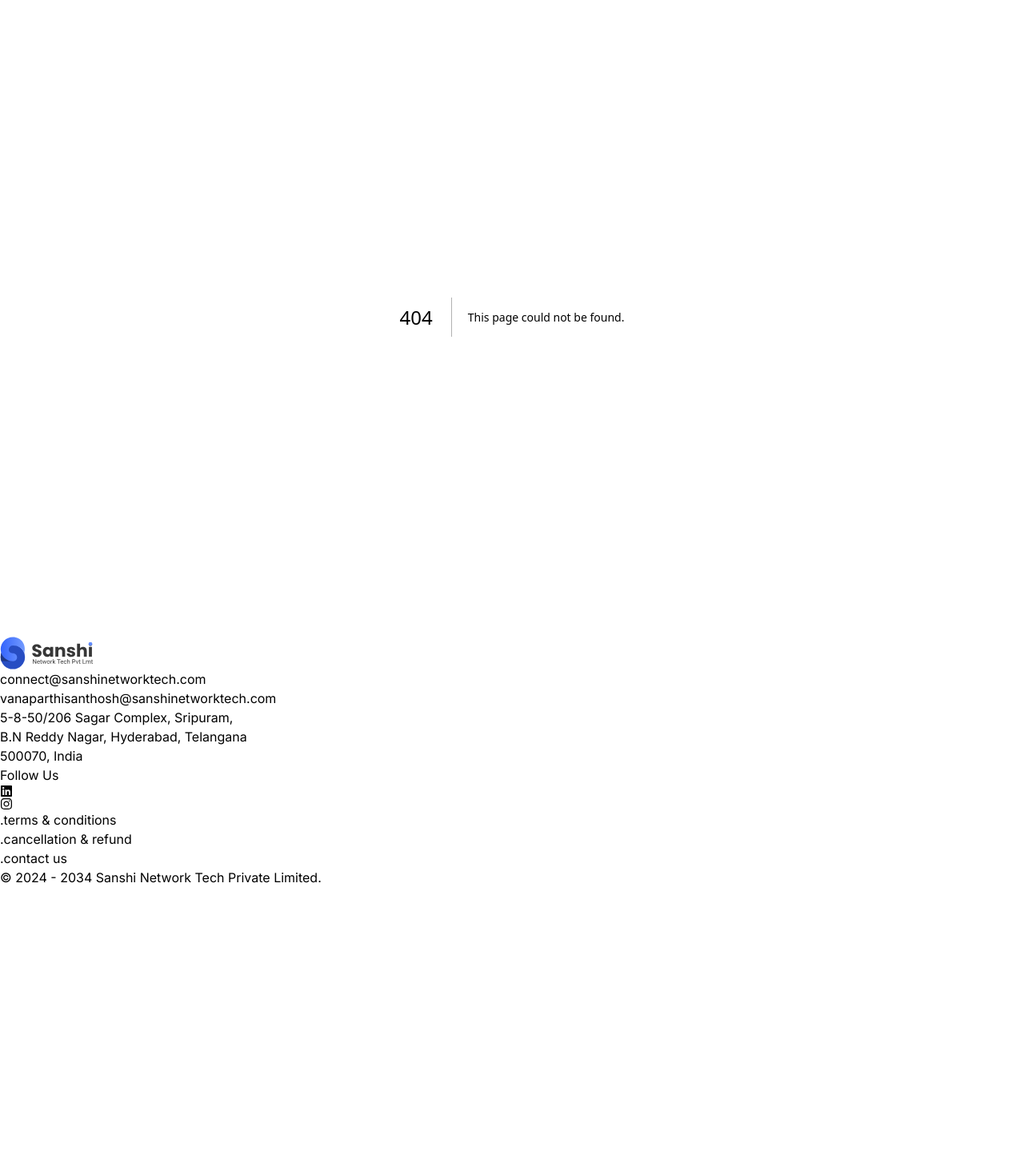
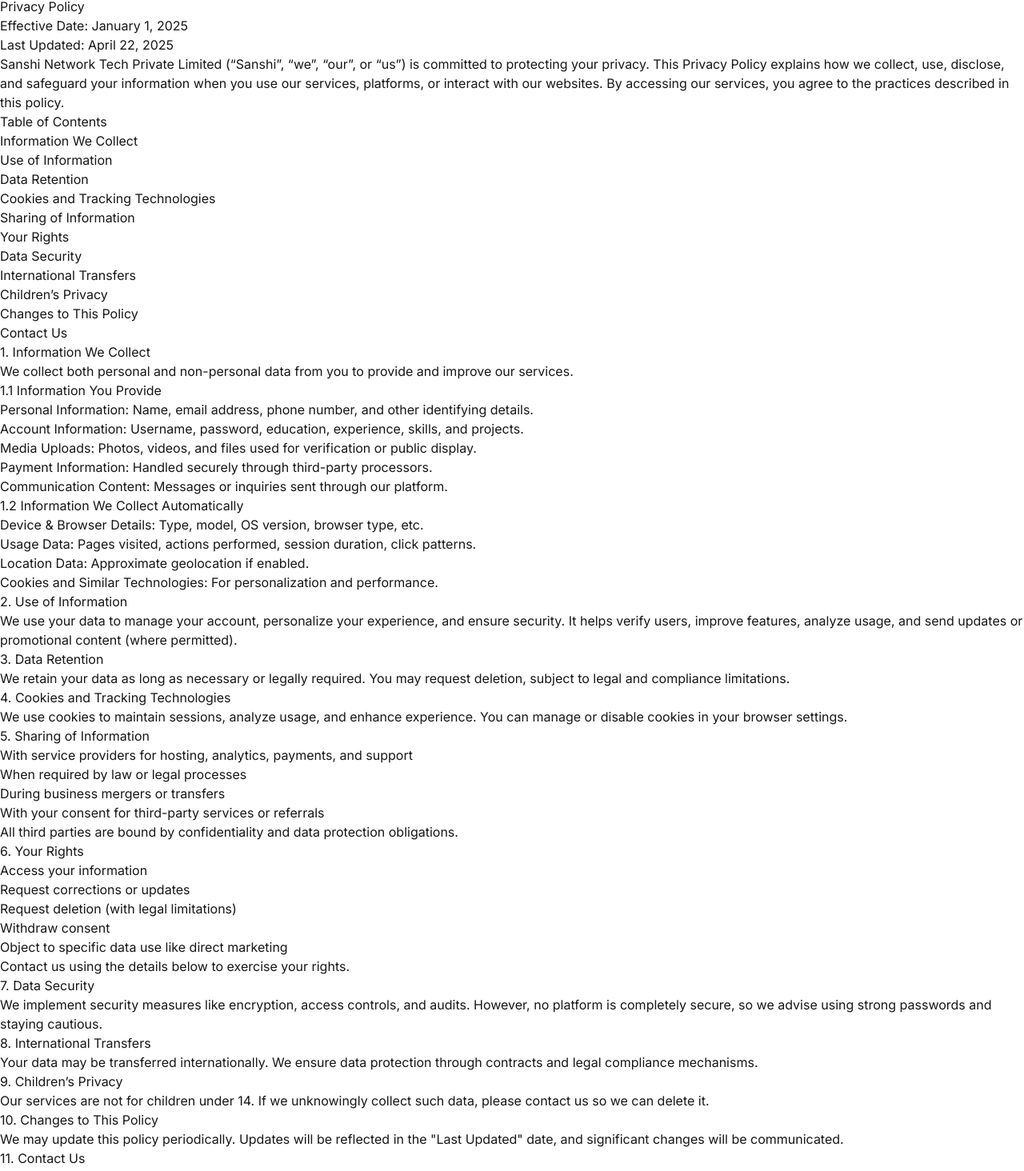
Before and after one commit to connect-sanshi-3/sanshi, a Next.js app: page /privacy-policy in a window 1280 px wide. Before the commit this address had no page. Shown: the part 92-1556 px from the top of the page at 80% size. Before the commit the page ends 1201 px from the top, so only its background shows below. Built offline with nearby package versions, Linux system fonts and the light colour scheme.

Commit message:
privacy policy

```diff
--- /dev/null
+++ b/src/app/(ui)/privacy-policy/page.tsx
@@ -0,0 +1,163 @@
+const PrivacyPolicy = () => {
+  return (
+    <div className="px-6 py-10 md:mx-20 space-y-4 text-sm font-normal">
+      <h1 className="text-base font-medium">Privacy Policy</h1>
+      <p>
+        <span className="font-medium">Effective Date:</span> January 1, 2025{" "}
+        <br />
+        <span className="font-medium">Last Updated:</span> April 22, 2025
+      </p>
+
+      <p>
+        Sanshi Network Tech Private Limited (“Sanshi”, “we”, “our”, or “us”) is
+        committed to protecting your privacy. This Privacy Policy explains how
+        we collect, use, disclose, and safeguard your information when you use
+        our services, platforms, or interact with our websites. By accessing our
+        services, you agree to the practices described in this policy.
+      </p>
+
+      <h2 className="text-base font-medium">Table of Contents</h2>
+      <ul className="list-disc pl-6 space-y-1">
+        <li>Information We Collect</li>
+        <li>Use of Information</li>
+        <li>Data Retention</li>
+        <li>Cookies and Tracking Technologies</li>
+        <li>Sharing of Information</li>
+        <li>Your Rights</li>
+        <li>Data Security</li>
+        <li>International Transfers</li>
+        <li>Children’s Privacy</li>
+        <li>Changes to This Policy</li>
+        <li>Contact Us</li>
+      </ul>
+
+      <h2 className="text-base font-medium">1. Information We Collect</h2>
+      <p>
+        We collect both personal and non-personal data from you to provide and
+        improve our services.
+      </p>
+
+      <h3 className="text-base font-medium">1.1 Information You Provide</h3>
+      <ul className="list-disc pl-6 space-y-1">
+        <li>
+          Personal Information: Name, email address, phone number, and other
+          identifying details.
+        </li>
+        <li>
+          Account Information: Username, password, education, experience,
+          skills, and projects.
+        </li>
+        <li>
+          Media Uploads: Photos, videos, and files used for verification or
+          public display.
+        </li>
+        <li>
+          Payment Information: Handled securely through third-party processors.
+        </li>
+        <li>
+          Communication Content: Messages or inquiries sent through our
+          platform.
+        </li>
+      </ul>
+
+      <h3 className="text-base font-medium">
+        1.2 Information We Collect Automatically
+      </h3>
+      <ul className="list-disc pl-6 space-y-1">
+        <li>
+          Device & Browser Details: Type, model, OS version, browser type, etc.
+        </li>
+        <li>
+          Usage Data: Pages visited, actions performed, session duration, click
+          patterns.
+        </li>
+        <li>Location Data: Approximate geolocation if enabled.</li>
+        <li>
+          Cookies and Similar Technologies: For personalization and performance.
+        </li>
+      </ul>
+
+      <h2 className="text-base font-medium">2. Use of Information</h2>
+      <p>
+        We use your data to manage your account, personalize your experience,
+        and ensure security. It helps verify users, improve features, analyze
+        usage, and send updates or promotional content (where permitted).
+      </p>
+
+      <h2 className="text-base font-medium">3. Data Retention</h2>
+      <p>
+        We retain your data as long as necessary or legally required. You may
+        request deletion, subject to legal and compliance limitations.
+      </p>
+
+      <h2 className="text-base font-medium">
+        4. Cookies and Tracking Technologies
+      </h2>
+      <p>
+        We use cookies to maintain sessions, analyze usage, and enhance
+        experience. You can manage or disable cookies in your browser settings.
+      </p>
+
+      <h2 className="text-base font-medium">5. Sharing of Information</h2>
+      <ul className="list-disc pl-6 space-y-1">
+        <li>
+          With service providers for hosting, analytics, payments, and support
+        </li>
+        <li>When required by law or legal processes</li>
+        <li>During business mergers or transfers</li>
+        <li>With your consent for third-party services or referrals</li>
+      </ul>
+      <p>
+        All third parties are bound by confidentiality and data protection
+        obligations.
+      </p>
+
+      <h2 className="text-base font-medium">6. Your Rights</h2>
+      <ul className="list-disc pl-6 space-y-1">
+        <li>Access your information</li>
+        <li>Request corrections or updates</li>
+        <li>Request deletion (with legal limitations)</li>
+        <li>Withdraw consent</li>
+        <li>Object to specific data use like direct marketing</li>
+      </ul>
+      <p>Contact us using the details below to exercise your rights.</p>
+
+      <h2 className="text-base font-medium">7. Data Security</h2>
+      <p>
+        We implement security measures like encryption, access controls, and
+        audits. However, no platform is completely secure, so we advise using
+        strong passwords and staying cautious.
+      </p>
+
+      <h2 className="text-base font-medium">8. International Transfers</h2>
+      <p>
+        Your data may be transferred internationally. We ensure data protection
+        through contracts and legal compliance mechanisms.
+      </p>
+
+      <h2 className="text-base font-medium">9. Children’s Privacy</h2>
+      <p>
+        Our services are not for children under 14. If we unknowingly collect
+        such data, please contact us so we can delete it.
+      </p>
+
+      <h2 className="text-base font-medium">10. Changes to This Policy</h2>
+      <p>
+        We may update this policy periodically. Updates will be reflected in the
+        "Last Updated" date, and significant changes will be communicated.
+      </p>
+
+      <h2 className="text-base font-medium">11. Contact Us</h2>
+      <p>
+        Sanshi Network Tech Private Limited <br />
+        📍 H No. 5-8-50/207, Sreepuram Colony, BN Reddy, <br />
+        Vanasthalipuram, Hayathnagar, Rangareddy, Telangana 500070, India <br />
+        📧 Email: connect@sanshinetworktech.com <br />
+        📞 Phone: +91 8008656641 <br />
+        🌐 www.sanshinetworktech.com
+      </p>
+    </div>
+  );
+};
+
+export default PrivacyPolicy;
--- a/src/components/globals/Footer.tsx
+++ b/src/components/globals/Footer.tsx
@@ -93,6 +93,17 @@
             contact us
           </Link>
         </div>
+        <div className="flex gap-1 justify-center items-center">
+          <span className="text-lg mb-1.5">.</span>
+          <Link
+            href="/privacy-policy"
+            className="underline"
+            target="_blank"
+            rel="noopener noreferrer"
+          >
+            privacy policy
+          </Link>
+        </div>
       </div>
       <div className="mt-4 border-t border-gray-300 pt-4 text-center text-sm">
         © 2024 - 2034 Sanshi Network Tech Private Limited.
```
